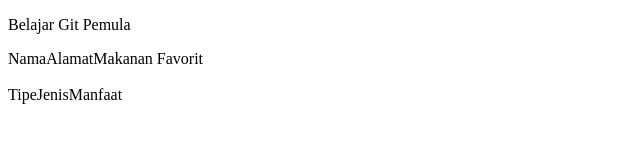
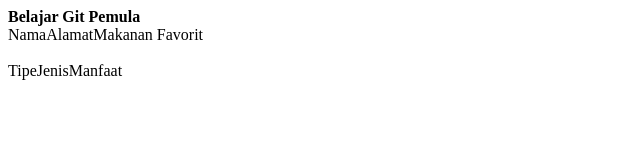
Before and after one commit to zabuzapr/laraveltest, a plain HTML site: page index.html in a window 1280 px wide. Shown: the whole page, without its empty margins (0-640 px from the left). Drawn offline with Linux system fonts and the light colour scheme.

Commit message:
fitur 02

```diff
--- a/index.html
+++ b/index.html
@@ -6,7 +6,7 @@
     </head>
     <body>
         <div>
-            <p>Belajar Git Pemula</p>
+            <b>Belajar Git Pemula</b>
         </div>
         <table cellspacing="0" cellpadding="0">
             <tr>
```
